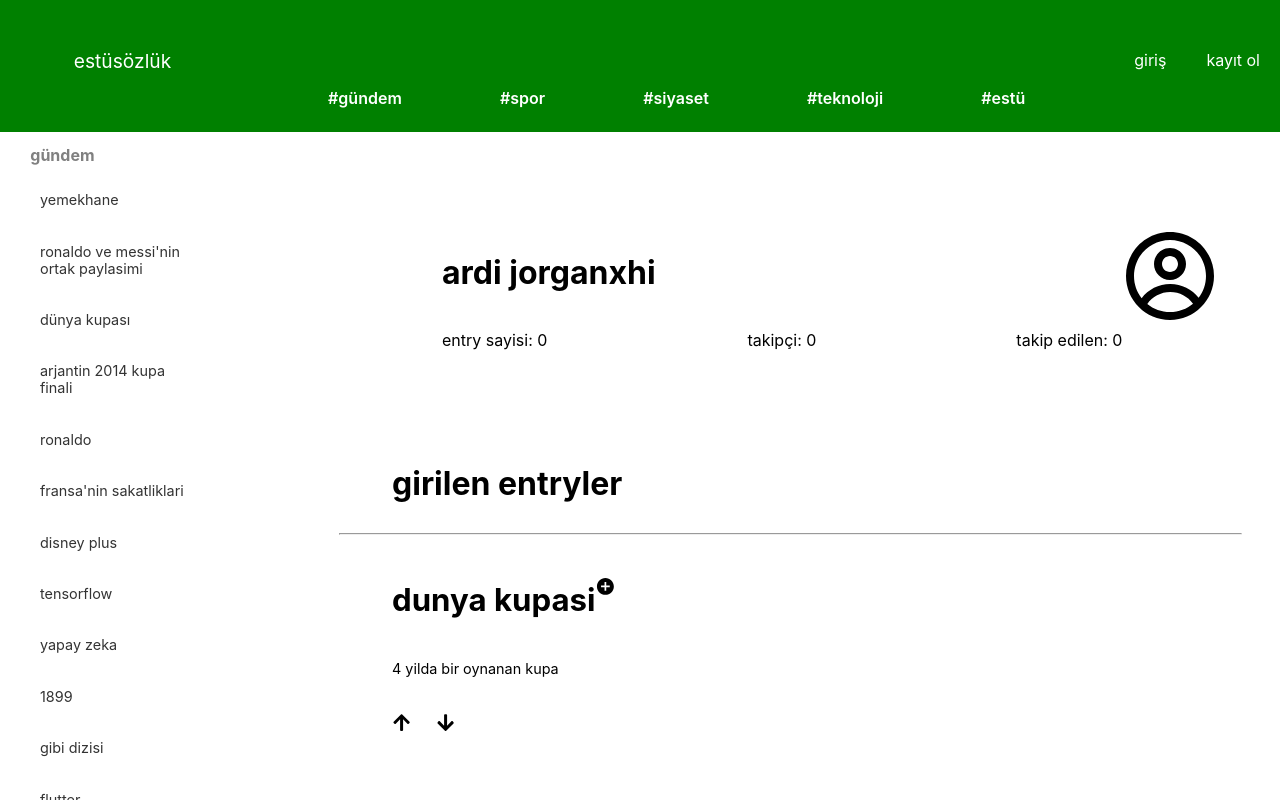
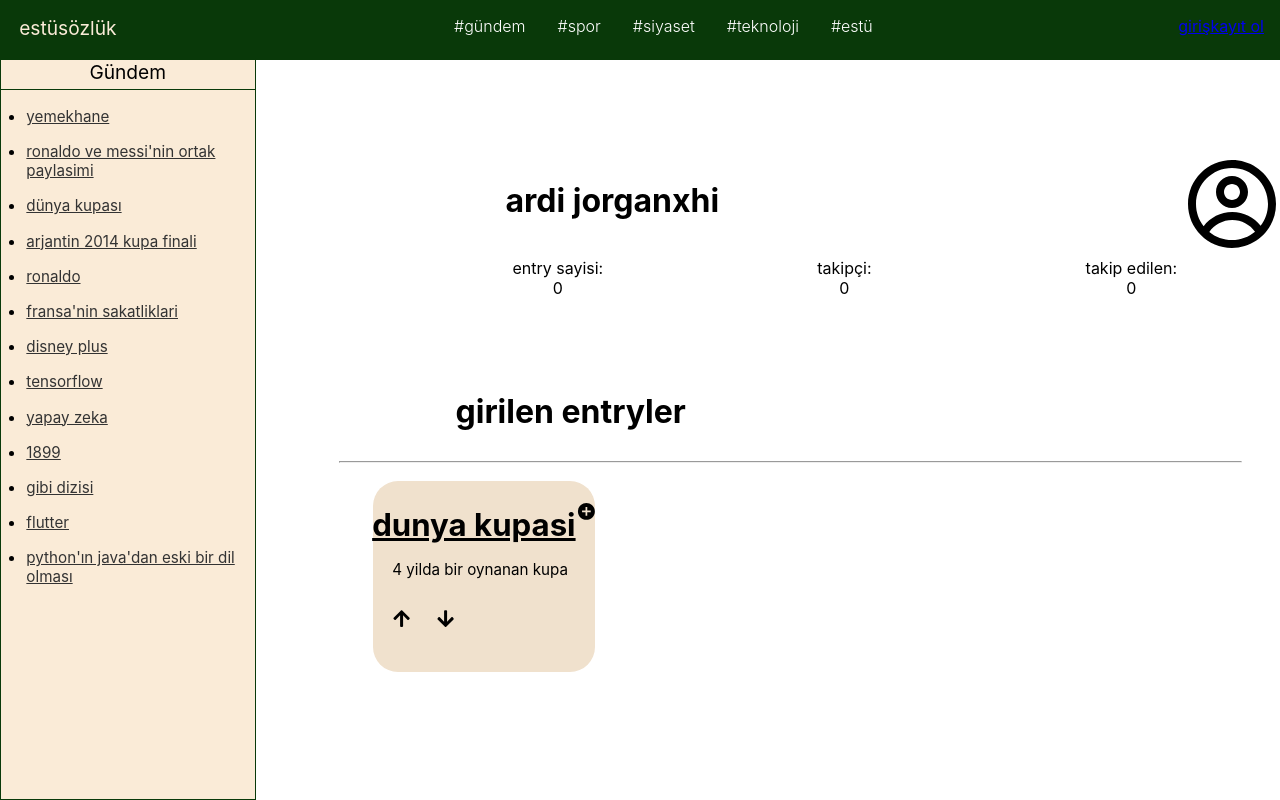
Before and after one commit to Estusozluk/frontend, a React (Create React App) app: page /profile in a window 1280 px wide. Built offline with nearby package versions, Linux system fonts and the light colour scheme.

Commit message:
implement new design of frontend

```diff
--- a/src/App.css
+++ b/src/App.css
@@ -7,7 +7,7 @@
 .asd{
   display: flex;
   flex-direction: row;
-  height: calc(100vh -  132px);
+  height: calc(100vh -  60px);
 }
 
 .App-logo {
@@ -23,7 +23,6 @@
 
 .App-header {
   background-color: #282c34;
-  min-height: 100vh;
   display: flex;
   flex-direction: column;
   align-items: center;
--- a/src/components/AsideBar/Aside.css
+++ b/src/components/AsideBar/Aside.css
@@ -5,27 +5,36 @@
 
 .gundem{
 
+    border-style: ridge;
+    border-color:  rgb(9, 57, 9);
+    border-width: thin;
+    border-top: none;
+    background-color: antiquewhite;
     float: left;
-    width: 15%;
+    width: 20%;
     height: 100%;
+
 
 
 }
 
 .gundemTitle{
 
-    color: gray;
-    font-size: 1rem;
-    width: 65%;
+    padding-bottom: 5px;
+    border-bottom: solid rgb(9, 57, 9);
+    border-width: thin;
+    font-size: 1.2rem;
+
 
 }
 
 
 .gundemler{
+    background-color: antiquewhite;
+    padding-left: 10%;
     margin-bottom: 0;
-    list-style: none;
-    text-align: start;
-
+    list-style: disc;
+    text-align: left;
 
 }
 
@@ -36,13 +45,13 @@
 .gundemler > li > p{
 
    display: block;
-   padding: 10px 0;
+   padding: 0px 0;
    word-wrap: break-word;
    color: #333;
-   text-decoration: none;
+   text-decoration: underline;
    touch-action: manipulation;
    cursor: pointer;
-   font-size: 0.9rem;
+   font-size: 0.95rem;
 
 
 
@@ -50,6 +59,6 @@
 
 .gundemler > li > p:hover{
 
-    background-color: rgb(246,247,247);
+    background-color: rgb(230, 215, 195);
     width: 100%;
 }
--- a/src/components/AsideBar/AsideBar.js
+++ b/src/components/AsideBar/AsideBar.js
@@ -5,7 +5,7 @@ const AsideBar = () => {
   return (
     <div className='gundem'>
 
-        <h2 className='gundemTitle'>gündem</h2>
+        <div className='gundemTitle'>Gündem</div>
       <ul className='gundemler'>
         <li>
             <p>yemekhane</p>
--- a/src/components/EntryTemplate/EntryTemplate.css
+++ b/src/components/EntryTemplate/EntryTemplate.css
@@ -5,32 +5,40 @@
 }
 
 .entry{
-
+    background-color: rgb(240, 225, 205);
     display: flex;
     flex-direction: column;
     justify-content: start;
     text-align: start;
-    padding-left: 120px;
-    padding-top: 30px;
-    padding-right: 20px;
+    margin-left: 4%;
+    margin-top: 3%;
+    margin-right: 4%;
+    padding: 2%;
+    border-radius: 25px;
 
+}
 
+.entry .entryTitle .entryTitleContainer{
+    display: flex;
+    flex-direction: row;
+    margin: -20px;
 }
 
 .entry .entryTitle{
     display: flex;
+    justify-content: space-around;
     text-align: start;
     font-size: 1.3rem;
-    text-decoration: none;
+    text-decoration: underline;
     margin: 0;
     flex-direction: row;
 }
 
 .entry .entryCaption{
-    font-size: 0.9rem;
+    font-size: 0.95rem;
     word-wrap: break-word;
 
-    line-height: 20px;
+    line-height: 10px;
 }
 
 .entry .entryLikeDislike{
--- a/src/components/EntryTemplate/EntryTemplate.js
+++ b/src/components/EntryTemplate/EntryTemplate.js
@@ -74,8 +74,11 @@ const EntryTemplate = (props) => {
 
     <div className='entry'>
       <div className='entryTitle'>
+        <div className='entryTitleContainer'>
         <h2>{props.title}</h2>
         <p className='enterEntry' onClick={() => setOpenPopup(!openPopup)}><IoMdAddCircle /></p>
+        </div>
+
 
       </div>
 
--- a/src/components/LandingPage/LandingPage.css
+++ b/src/components/LandingPage/LandingPage.css
@@ -3,6 +3,7 @@
 }
 
 .entries{
+    background-color: antiquewhite;
     overflow-y: scroll;
     width: 100%;
 }
--- a/src/components/Navbar/Navbar.css
+++ b/src/components/Navbar/Navbar.css
@@ -4,25 +4,26 @@
 
 .navigationBar{
     position: relative;
-    background-color: green;
-
+    background-color: rgb(9, 57, 9);
+    display: flex;
+    flex-direction: row;
+    justify-content: space-between;
 }
 
 .navLogo{
-    margin: 30px auto;
     display: inline-block;
-    float: left;
-    width: 245px;
-    max-height: 29px;
-    color: #fff;
+    color: antiquewhite;
     font-size: 1.2rem;
+    padding-left: 1em;
+    padding-top: 0.83em;
 }
 
 .topBar{
-    float: right;
-    display: inline-block;
+
+    display: flex;
     height: 60px;
-    margin: 0;
+    padding-top: 1em;
+    padding-right: 1em;
 }
 
 .topBar > ul {
@@ -30,7 +31,7 @@
     line-height: 60px;
     list-style: none;
     margin: 30px auto;
-    color: #fff;
+    color: antiquewhite;
 }
 
 .topBar ul li{
@@ -39,7 +40,7 @@
     cursor: pointer;
     font-size: 1rem;
     text-decoration: none;
-    color: #fff;
+    color: antiquewhite;
 
 }
 
@@ -49,25 +50,26 @@
 }
 
 .bottomBar{
-    font-weight: 600;
+    font-weight: 300;
     display: flex;
+    flex-direction: row;
     margin: 0;
+    padding-top: 1em;
+
+}
+
+.bottomBar > div{
+    margin-left: 2em;
+    color: white;
+
 }
 
 .bottomBar ul{
     margin-left: -6px;
-    color: #fff;
+    color: antiquewhite;
 }
 
-.bottomBar > ul{
-    flex-basis: 85%;
-    flex-grow: 1;
-    flex-shrink: 1;
-    display: flex;
 
-    line-height: 36px;
-    margin-top: 80px;
-}
 
 .bottomBar > ul > li{
     display: block;
--- a/src/components/Navbar/Navbar.js
+++ b/src/components/Navbar/Navbar.js
@@ -1,14 +1,14 @@
-import React, {useState} from 'react'
+import React, { useState } from 'react'
 import './Navbar.css'
-import {Link} from 'react-router-dom'
-import {CgProfile} from 'react-icons/cg'
+import { Link } from 'react-router-dom'
+import { CgProfile } from 'react-icons/cg'
 import useForm from '../FormValidation/useForm'
 
 const Navbar = () => {
 
 
-  function UserLoggedIn(props){
-    return(
+  function UserLoggedIn(props) {
+    return (
       <ul>
         <li>{props.text}</li>
         <li> <CgProfile /> </li>
@@ -18,7 +18,7 @@ const Navbar = () => {
 
   }
 
-  const {isLoggedIn} = useForm()
+  const { isLoggedIn } = useForm()
 
 
 
@@ -27,43 +27,32 @@ const Navbar = () => {
     <header>
       <div className='navigationBar'>
         <div className='navLogo'>
-        <p>estüsözlük</p>
+          <div>estüsözlük</div>
+        </div>
+
+
+        <div className='bottomBar'>
+            <div>#gündem</div>
+            <div>#spor</div>
+            <div>#siyaset</div>
+            <div>#teknoloji</div>
+            <div>#estü</div>
         </div>
 
         <nav className='topBar'>
 
-      <ul>
 
 
+              <Link to='/login'>
+                <div>giriş</div>
+              </Link>
 
-
-
-
-<div>
-
-<Link to='/login'>
-<li>giriş</li>
+              <Link to='/register'>
+                <div>kayıt ol</div>
               </Link>
 
 
 
-<Link to='/register'>
-<li>kayıt ol</li>
-</Link>
-
-</div>
-
-</ul>
-      </nav>
-
-      <nav className='bottomBar'>
-        <ul>
-          <li>#gündem</li>
-          <li>#spor</li>
-          <li>#siyaset</li>
-          <li>#teknoloji</li>
-          <li>#estü</li>
-        </ul>
         </nav>
       </div>
     </header>
```
Lines whose indentation alone changed are shown as unchanged.
